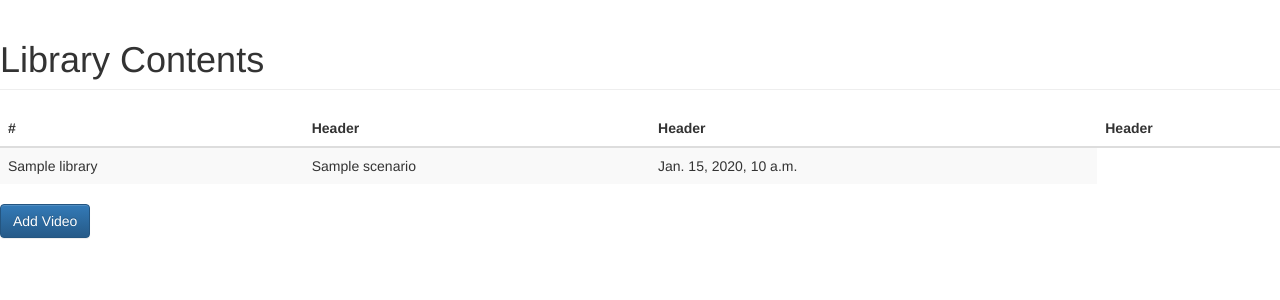
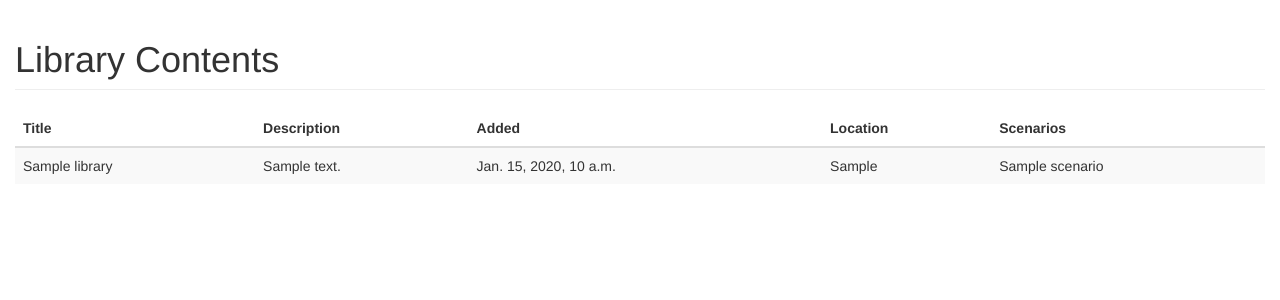
Before and after one commit to phoebebright/videolibrary, a Django app: page / in a window 1280 px wide. Shown: the part 50-350 px from the top of the page. Run offline with Django 3.2, Linux system fonts and the light colour scheme; tables that the repository leaves empty hold one stand-in row (values such as "Sample post"); some libraries are stand-ins or nearby versions.

Commit message:
view video

```diff
--- a/horsevideo/settings.py
+++ b/horsevideo/settings.py
@@ -95,3 +95,9 @@ STATIC_URL = '/shared_static/'
 TEMPLATE_DIRS = (
     os.path.join(BASE_DIR,  'templates'),
 )
+
+
+try:
+    from horsevideo.settings_local import *
+except ImportError:
+    pass
--- a/horsevideo/urls.py
+++ b/horsevideo/urls.py
@@ -1,7 +1,7 @@
 from django.conf.urls import patterns, include, url
 from django.contrib import admin
-
-
+from django.conf import settings
+from django.conf.urls.static import static
 from django.conf.urls import url
 from web.views import LibraryListView, LibraryAddView, LibraryDisplayView
 
@@ -9,7 +9,7 @@ urlpatterns = [
     url(r'^$', LibraryListView.as_view()),
     url(r'^add/$', LibraryAddView.as_view(), name="add"),
     url(r'^list/$', LibraryListView.as_view(), name="list"),
-    url(r'^view/?P<id>\w+/$', LibraryDisplayView.as_view(), name="view"),
+    url(r'^view/(?P<pk>\d+)/$', LibraryDisplayView.as_view(), name="view"),
 
     url(r'^admin/', include(admin.site.urls)),
-    ]
+    ]  + static(settings.STATIC_URL, document_root=settings.STATIC_ROOT)  + static(settings.MEDIA_URL, document_root=settings.MEDIA_ROOT)
--- a/templates/base.html
+++ b/templates/base.html
@@ -62,7 +62,7 @@
 </nav>
 
 <div class="container-fluid">
-    <div class="row">
+{#    <div class="row">#}
 {#        <div class="col-sm-3 col-md-2 sidebar">#}
 {#            <ul class="nav nav-sidebar">#}
 {#                <li class="active"><a href="#">Overview <span class="sr-only">(current)</span></a></li>#}
@@ -88,7 +88,7 @@
             {% endblock main %}
 
 {#        </div>#}
-    </div>
+{#    </div>#}
 </div>
 
 <!-- Bootstrap core JavaScript
@@ -100,5 +100,8 @@
 
 <!-- IE10 viewport hack for Surface/desktop Windows 8 bug -->
 <script src="{{ STATIC_URL }}ie10-viewport-bug-workaround.js"></script>
+
+{% block js %}
+{% endblock %}
 </body>
 </html>
--- a/templates/web/library_list.html
+++ b/templates/web/library_list.html
@@ -12,10 +12,11 @@
             <thead>
 
             <tr>
-                <th>#</th>
-                <th>Header</th>
-                <th>Header</th>
-                <th>Header</th>
+                <th>Title</th>
+                <th>Description</th>
+                <th>Added</th>
+                <th>Location</th>
+                <th>Scenarios</th>
 
             </tr>
             </thead>
@@ -24,13 +25,16 @@
 
 
 
-                <tr>
+                <tr data-id="{{ item.id }}">
                     <td>{{ item.title }}</td>
+                    <td>{{ item.description }}</td>
+                    <td>{{ item.added_on }}</td>
+                    <td>{{ item.location }}</td>
                     <td>{% for scenario in item.scenarios.all %}
                         {{ scenario.name }}
 
                     {% endfor %}</td>
-                    <td>{{ item.added_on }}</td>
+
 
                 </tr>
             {% endfor %}
@@ -38,6 +42,22 @@
         </table>
     </div>
 
-    <a id="add_video" href="/add/" class="btn btn-primary">Add Video</a>
+
 
 {% endblock %}
+
+{% block js %}
+
+    <script>
+        $(document).ready(function() {
+
+            $('#videos_list tr').click(function() {
+                var href = "/view/" + $(this).data("id") + "/";
+                    if(href) {
+                        window.location = href;
+                    }
+                });
+            });
+
+    </script>
+{% endblock %}
```
Also changed, not shown: templates/web/library_detail.html (added, +34 -0 lines).
